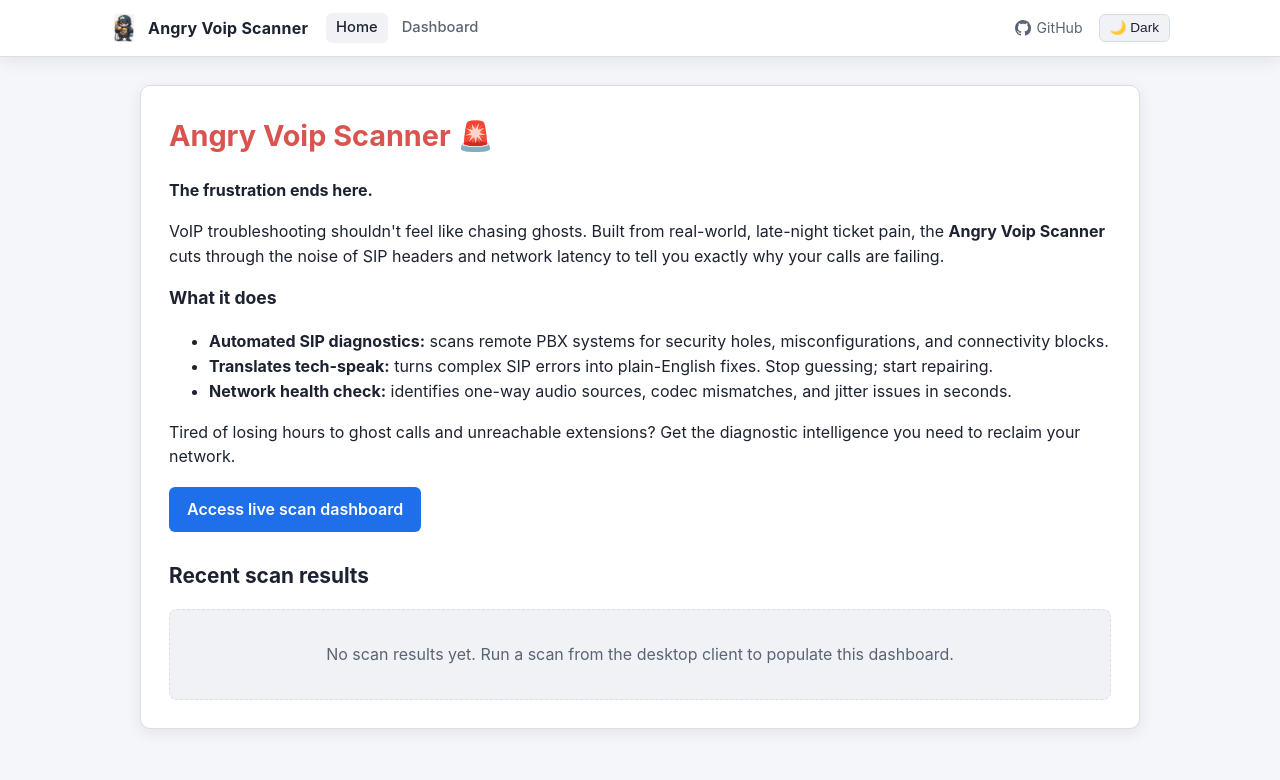
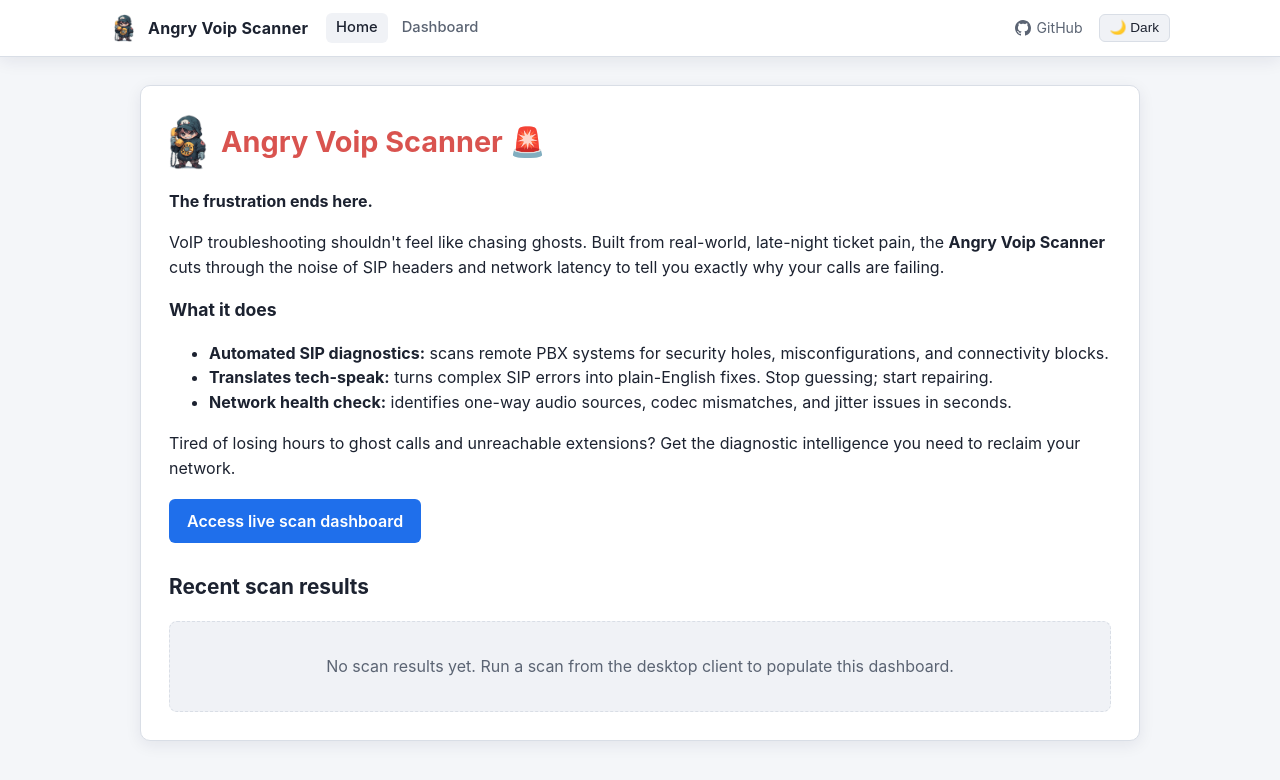
Before and after one commit to RyanDanielWillis/voip-health, a Flask app: page / in a window 1280 px wide. Shown: the top 780 px of the page. Run offline with Flask 3, Linux system fonts and the light colour scheme; data that the repository does not hold is empty.

Commit message:
Move logo beside page title and use transparent asset

```diff
--- a/web/static/style.css
+++ b/web/static/style.css
@@ -103,8 +103,8 @@ a:hover { color: var(--link-hover); text-decoration: underline; }
     height: 28px;
     width: 28px;
     object-fit: contain;
-    border-radius: 6px;
     display: block;
+    background: transparent;
 }
 .brand-name { white-space: nowrap; }
 
@@ -189,6 +189,22 @@ h1, h2, h3 { color: var(--text); margin-top: 0; }
 h1 { color: var(--accent); font-size: 1.8rem; }
 h2 { font-size: 1.3rem; }
 h3 { font-size: 1.1rem; }
+
+/* Page title lockup: logo immediately to the left of the H1 text. */
+.page-title {
+    display: flex;
+    align-items: center;
+    gap: 14px;
+    flex-wrap: wrap;
+}
+.page-title-logo {
+    height: 56px;
+    width: auto;
+    object-fit: contain;
+    background: transparent;
+    flex: 0 0 auto;
+    display: block;
+}
 
 p { color: var(--text); }
 ul { color: var(--text); }
@@ -353,6 +369,8 @@ label { display: block; font-size: 0.9rem; color: var(--text-muted); margin-bott
     .toggle-btn { padding: 5px 8px; font-size: 0.82rem; }
     .container { margin: 16px 12px; padding: 18px; }
     h1 { font-size: 1.5rem; }
+    .page-title { gap: 10px; }
+    .page-title-logo { height: 44px; }
 }
 
 @media (max-width: 420px) {
--- a/web/templates/base.html
+++ b/web/templates/base.html
@@ -29,7 +29,7 @@
     <header class="site-header" role="banner">
         <div class="header-inner">
             <a class="brand" href="{{ url_for('index') }}" aria-label="Angry Voip Scanner home">
-                <img src="{{ url_for('static', filename='logo2.png') }}" alt="">
+                <img src="{{ url_for('static', filename='logo2-transparent.png') }}" alt="">
                 <span class="brand-name">Angry Voip Scanner</span>
             </a>
             <nav class="nav-links" aria-label="Primary">
--- a/web/templates/index.html
+++ b/web/templates/index.html
@@ -4,7 +4,13 @@
 
 {% block content %}
 <div class="container">
-    <h1>Angry Voip Scanner 🚨</h1>
+    <h1 class="page-title">
+        <img class="page-title-logo"
+             src="{{ url_for('static', filename='logo2-transparent.png') }}"
+             alt=""
+             aria-hidden="true">
+        <span>Angry Voip Scanner 🚨</span>
+    </h1>
     <p><strong>The frustration ends here.</strong></p>
 
     <p>VoIP troubleshooting shouldn't feel like chasing ghosts. Built from real-world,
```
Also changed, not shown: web/static/logo2-transparent.png (added).
